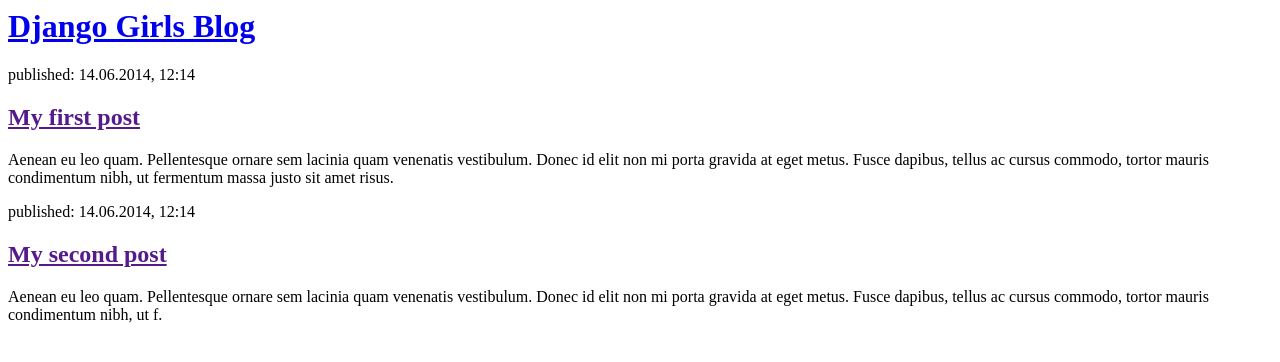
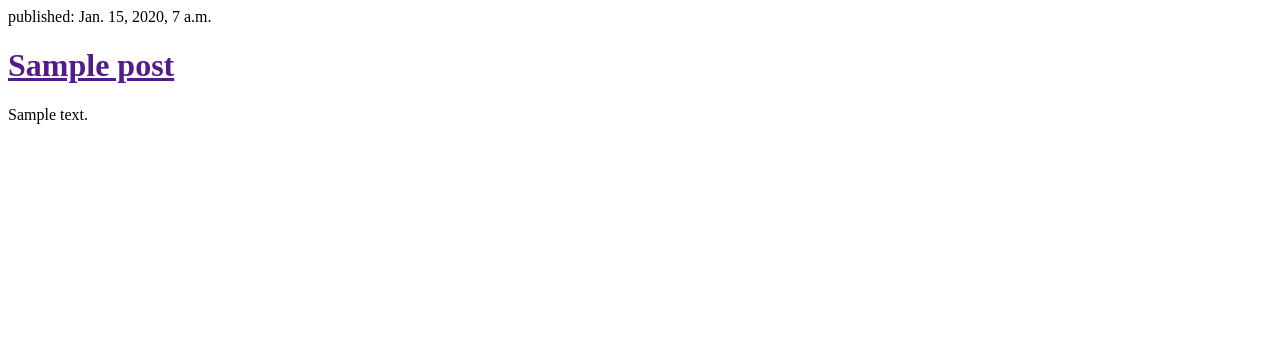
Before and after one commit to FlacorLopes/djangoblog, a Django app: template blog/templates/blog/post_list.html in a window 1280 px wide. Shown: the top 362 px of the page. Run offline with Django 3.2, Linux system fonts and the light colour scheme; the template is opened without the code that fills it: values that come from a table or form of the project are taken from there, others are empty; tables that the repository leaves empty hold one stand-in row (values such as "Sample post").

Commit message:
Templates modificados pra exibir posts do bd

```diff
--- a/blog/templates/blog/post_list.html
+++ b/blog/templates/blog/post_list.html
@@ -3,20 +3,12 @@
         <title>Django Girls blog</title>
     </head>
     <body>
-        <div>
-            <h1><a href="/">Django Girls Blog</a></h1>
-        </div>
-
-        <div>
-            <p>published: 14.06.2014, 12:14</p>
-            <h2><a href="">My first post</a></h2>
-            <p>Aenean eu leo quam. Pellentesque ornare sem lacinia quam venenatis vestibulum. Donec id elit non mi porta gravida at eget metus. Fusce dapibus, tellus ac cursus commodo, tortor mauris condimentum nibh, ut fermentum massa justo sit amet risus.</p>
-        </div>
-
-        <div>
-            <p>published: 14.06.2014, 12:14</p>
-            <h2><a href="">My second post</a></h2>
-            <p>Aenean eu leo quam. Pellentesque ornare sem lacinia quam venenatis vestibulum. Donec id elit non mi porta gravida at eget metus. Fusce dapibus, tellus ac cursus commodo, tortor mauris condimentum nibh, ut f.</p>
-        </div>
+        {% for post in posts %}
+            <div>
+                <p>published: {{ post.published_date }}</p>
+                <h1><a href="">{{ post.title }}</a></h1>
+                <p>{{ post.text|linebreaksbr }}</p>
+            </div>
+        {% endfor %}
     </body>
 </html>
--- a/blog/views.py
+++ b/blog/views.py
@@ -1,6 +1,9 @@
 from django.shortcuts import render
+from .models import Post
+from django.utils import timezone
 
 # Create your views here.
 
 def post_list(request):
-    return render(request, 'blog/post_list.html')
+    posts = Post.objects.filter(published_date__lte=timezone.now()).order_by('published_date')
+    return render(request, 'blog/post_list.html', {'posts': posts})
--- a/mysite/settings.py
+++ b/mysite/settings.py
@@ -25,7 +25,7 @@ SECRET_KEY = 'fhqe2k!lk2x7wa29vz2q&d8sn#hv7n7*=#8s**$=-$x1y$!2^#'
 # SECURITY WARNING: don't run with debug turned on in production!
 DEBUG = True
 
-ALLOWED_HOSTS = ['127.0.0.1:8000', 'flacorlopes.pythonanywhere.com']
+ALLOWED_HOSTS = ['127.0.0.1', 'flacorlopes.pythonanywhere.com']
 
 
 # Application definition
```
